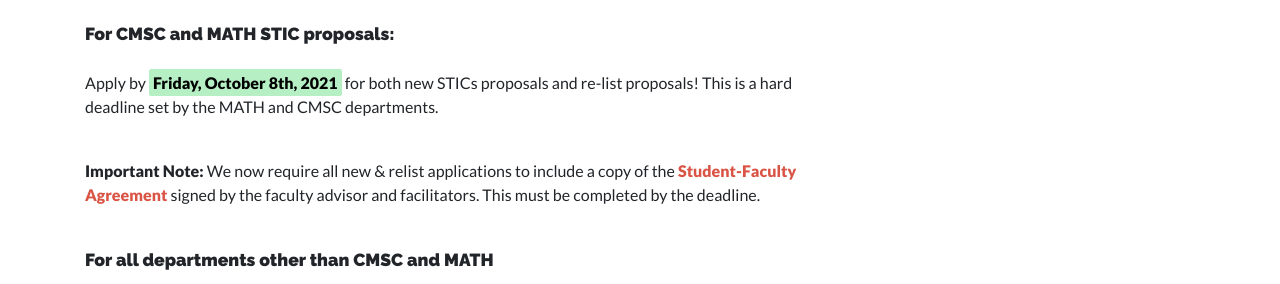
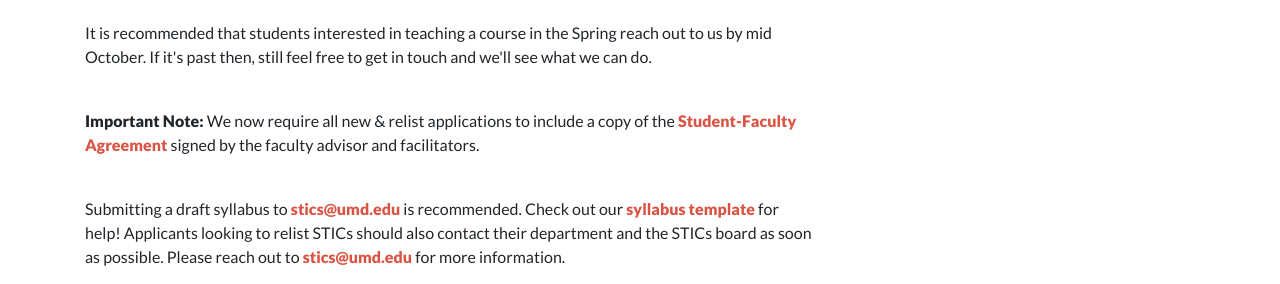
Before and after one commit to UMD-CS-STICs/UMD-CS-STICs.github.io, a website: page apply.html in a window 1280 px wide. Shown: the part 516-800 px from the top of the page. Drawn offline with nearby package versions, Linux system fonts and the light colour scheme.

Commit message:
Removes deadline from apply page

```diff
--- a/apply.html
+++ b/apply.html
@@ -86,17 +86,11 @@
             <h2>When should I apply?</h2>
             <br>
 
-	    <h3>For CMSC and MATH STIC proposals:</h3>
-	    <br>
+	    <p>It is recommended that students interested in teaching a course in the Spring reach out to us by mid October. If it's past then, still feel free to get in touch and we'll see what we can do.</p>
 
-            <p>Apply by <strong class="highlight">Friday, October 8th, 2021</strong> for both new STICs proposals and re-list proposals! This is a hard deadline set by the MATH and CMSC departments.</p>
+            <p><strong>Important Note:</strong> We now require all new & relist applications to include a copy of the <a target="_blank" href="https://docs.google.com/document/d/1Xs00rrvn-1ZdosPLI-gaGv6z1djQM1_ooazHt8j2Eus/edit">Student-Faculty Agreement</a> signed by the faculty advisor and facilitators.</p>
 
-            <p><strong>Important Note:</strong> We now require all new & relist applications to include a copy of the <a target="_blank" href="https://docs.google.com/document/d/1Xs00rrvn-1ZdosPLI-gaGv6z1djQM1_ooazHt8j2Eus/edit">Student-Faculty Agreement</a> signed by the faculty advisor and facilitators. This must be completed by the deadline.</p>
-
-	    <h3>For all departments other than CMSC and MATH</h3>
-	    <br>
-
-            <p> If your STIC proposal is for departments other than CMSC or MATH, submitting a draft syllabus to <a href="mailto:stics@umd.edu">stics@umd.edu</a> by <strong class="highlight">October 8th, 2020</strong> is recommended. Check out our <a target="_blank" href="https://docs.google.com/document/d/1P7njaPci1mp3mk9TBXHTTJNOXD5iOWC3h1_495PMIJY/edit?usp=sharing">syllabus template</a> for help! Applicants looking to relist STICs should also contact their department and the STICs board by <strong class="highlight">October 8th, 2020</strong>. This will give you enough time to navigate the listing process with your department and get listed in time for registration season. Please reach out to <a href="mailto:stics@umd.edu">stics@umd.edu</a> for more information.</p>
+            <p> Submitting a draft syllabus to <a href="mailto:stics@umd.edu">stics@umd.edu</a> is recommended. Check out our <a target="_blank" href="https://docs.google.com/document/d/1P7njaPci1mp3mk9TBXHTTJNOXD5iOWC3h1_495PMIJY/edit?usp=sharing">syllabus template</a> for help! Applicants looking to relist STICs should also contact their department and the STICs board as soon as possible. Please reach out to <a href="mailto:stics@umd.edu">stics@umd.edu</a> for more information.</p>
 
           </div>
 
```
